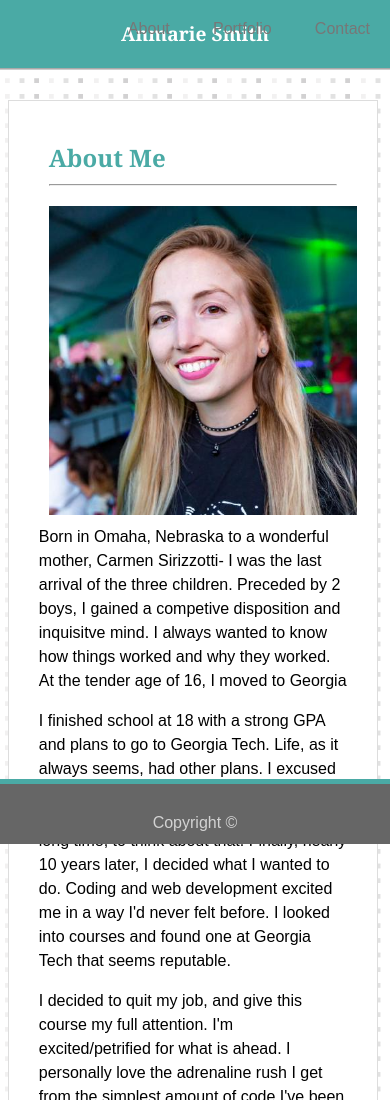
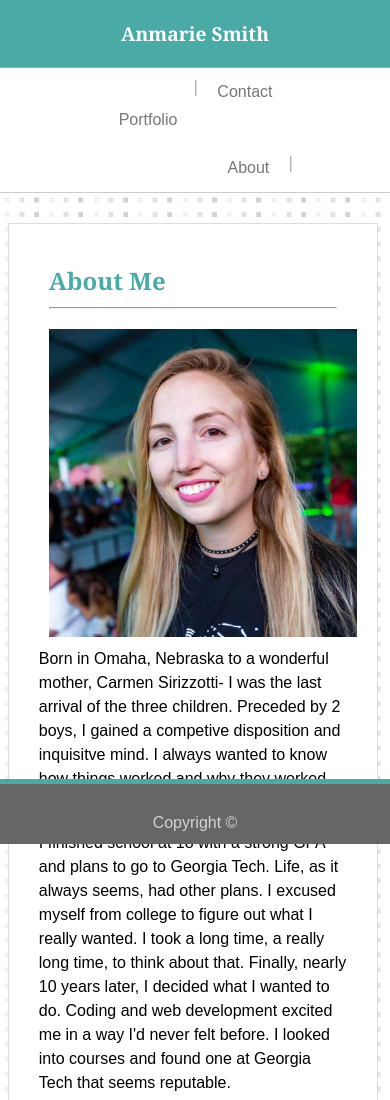
Before and after one commit to anmariesmith/Responsive-Portfolio, a plain HTML site: page index.html in a window 390 px wide. Shown: the top 1100 px of the page. Drawn offline with Linux system fonts and the light colour scheme.

Commit message:
fixed spacing issues on all res for nav links

```diff
--- a/assets/css/style.css
+++ b/assets/css/style.css
@@ -4,6 +4,12 @@
 * {
     box-sizing: border-box;
 }
+
+.clearfix:after {
+    content: "";
+    display: table;
+    clear: both;
+  }
 
 body {
     margin: 0;
@@ -31,8 +37,6 @@ h1 {
     margin-left: 5%;
     margin-right: 2%;
     border-bottom: 1px solid darkgrey;
-    position: absolute;
-    height: 100%;
 }
 
 a {
@@ -47,7 +51,7 @@ a:hover {
     color: #FF407E;
 }
 
-div {
+div.nav1 {
     float: right;
     right: -1px;
     top: 20px;
@@ -60,23 +64,23 @@ nav {
 
 #Contact {
     float: right;
-    padding: 20px;
+    padding: 15px 20px;
 }
 #portfolio {
     float: right;
-    padding: 20px;
+    padding: 15px 20px;
     margin-top: auto;
     margin-bottom: auto;
 }
 
 #aboutme {
     float: right;
-    padding: 20px;
+    padding: 15px 20px;
 }
 
 .NavLine {
     float: right;
-    padding-top: 20px;
+    padding-top: 5%;
 }
 
 main {
@@ -201,21 +205,31 @@ p {
     height: 30px;
     font-size: 12pt;
   }
-
+   /*
+  These rules take effect when the browser's width
+  is either 908px or less.
+*/
   @media screen and (max-width: 980px) {
     body {
         background-color: #333;
       }
 
     nav {
-        width: 100%;
+        float: right;
+        margin-top: 1%;
+    }
+    div.nav1 {
+        background-color: white;
+        margin: 0 auto;
+        float: right;
     }
     h1 {
         width: 20%;
         margin: 0px;
         margin-left: 10%;
         text-align: center;
-        font-size: 120%
+        font-size: 120%;
+        height:  100%;
     }
     main {
         width: 60%;
@@ -262,7 +276,6 @@ p {
     h1 {
         width: 30%;
         margin-left: 2%;
-        height: 100%;
     }
     main {
       width: 95%;
@@ -291,15 +304,31 @@ p {
     }
 
 }
-
+  /*
+  These rules take effect when the browser's width
+  is either 640px or less.
+*/
 @media screen and (max-width: 640px) {
     /* The body's bg color will be #333 */
     body {
       background-color: #333;
     }
 
+    header {
+        width: 100%;
+        position: relative;
+        height: 50%;
+    }
     nav {
+        margin: 0 auto;
+        text-align: center;
+        float: none;
+    }
+    div.nav1 {
         width: 100%;
+        background-color: white;
+        margin: 0 auto;
+        float: none;
     }
     h1 {
         width: 100%;
--- a/index.html
+++ b/index.html
@@ -14,8 +14,8 @@
 <body background="assets/images/tiny-squares.png">
     <header>
         <h1>Anmarie Smith</h1>
-        <nav>
-            <div>
+        <nav class="clearfix">
+            <div class="nav1 clearfix">
             <a id="Contact" href="contact.html">Contact</a>
             <div class="NavLine"> | </div>
             <a id="portfolio" href="portfolio.html">Portfolio</a>
```
Also changed, not shown: contact.html (+1 -1 lines), portfolio.html (+1 -1 lines).
